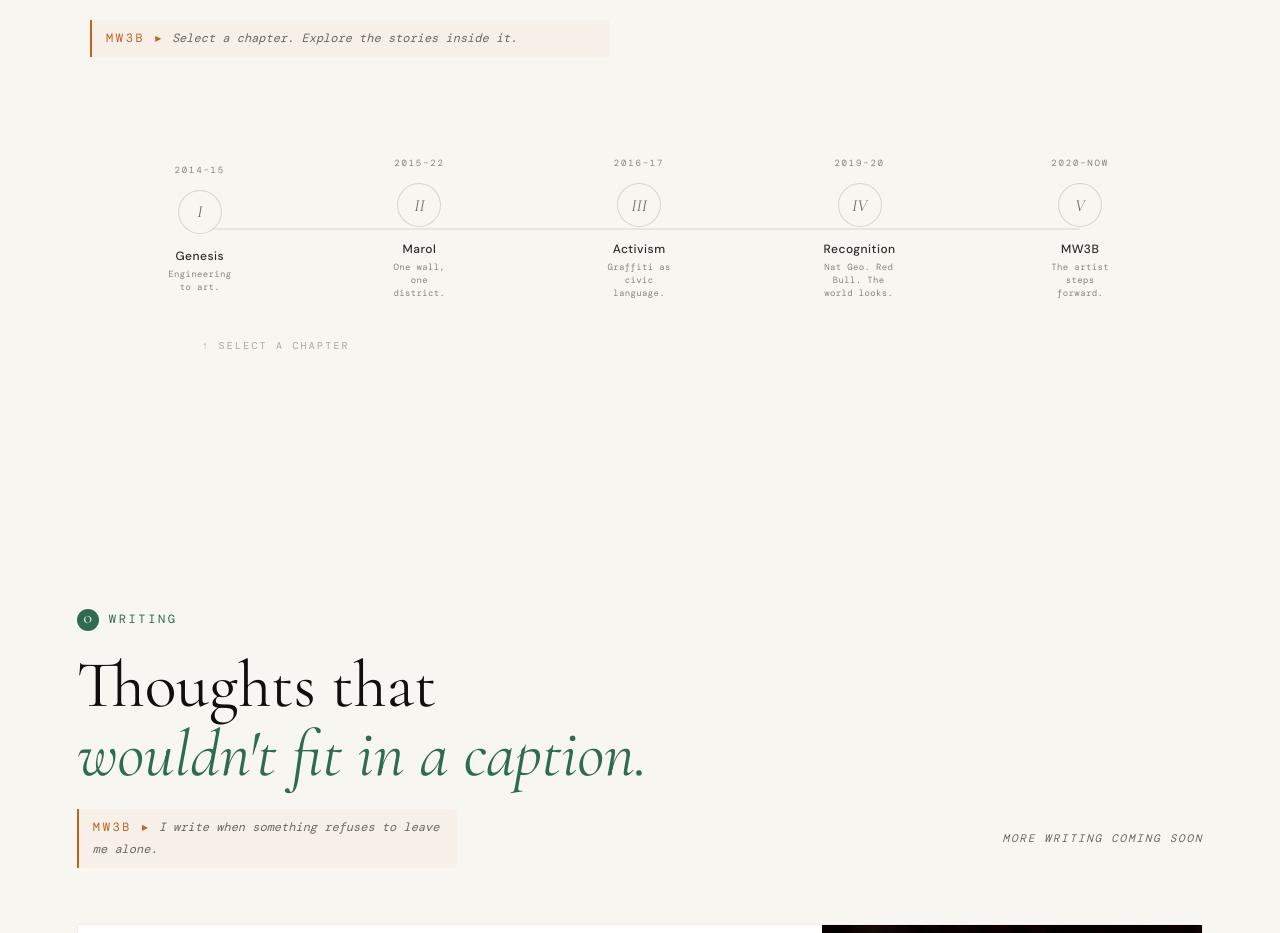
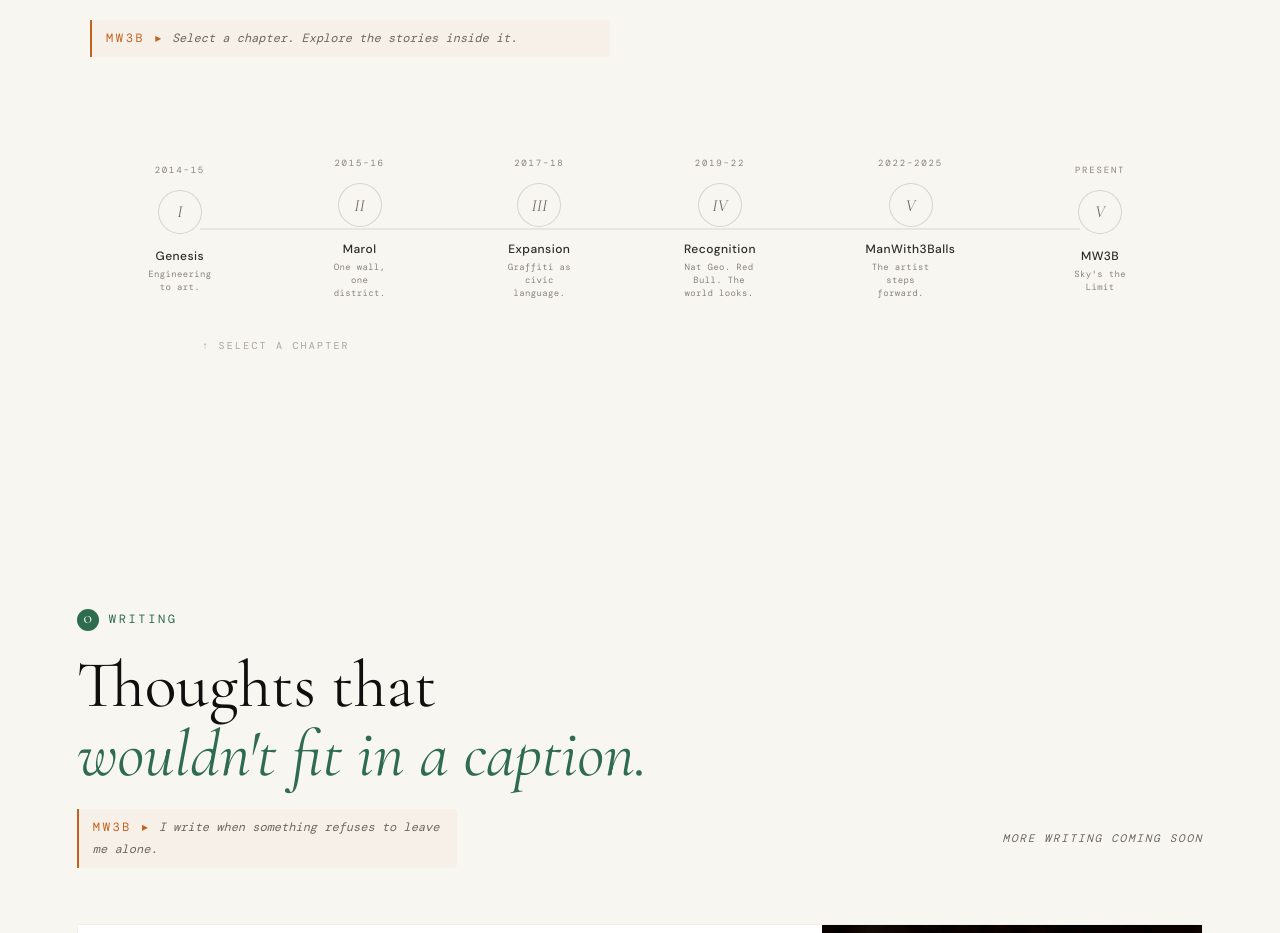
Before and after one commit to omkardhara/Website, a React (Create React App) app: page / in a window 1280 px wide. Shown: the part 6040-6973 px from the top of the page. Built offline with nearby package versions, Linux system fonts and the light colour scheme; a web font is replaced by a local one.

Commit message:
Update timeline entries with new labels and periods

```diff
--- a/src/components/Timeline/Timeline.jsx
+++ b/src/components/Timeline/Timeline.jsx
@@ -43,15 +43,15 @@ const CHAPTERS = [
     id:     "marol",
     roman:  "II",
     label:  "Marol",
-    period: "2015–22",
+    period: "2015–16",
     desc:   "One wall, one district.",
-    tags:   ["Origin", "Expansion", "Inflection", "Community"],
+    tags:   ["Origin", "Activism"],
   },
   {
-    id:     "activism",
+    id:     "expansion",
     roman:  "III",
-    label:  "Activism",
-    period: "2016–17",
+    label:  "Expansion",
+    period: "2017–18",
     desc:   "Graffiti as civic language.",
     tags:   ["Activism", "International"],
   },
@@ -59,17 +59,25 @@ const CHAPTERS = [
     id:     "recognition",
     roman:  "IV",
     label:  "Recognition",
-    period: "2019–20",
+    period: "2019–22",
     desc:   "Nat Geo. Red Bull. The world looks.",
-    tags:   ["Recognition"],
+    tags:   ["Inflection", "Recognition", "Reinvention", "Community"],
   },
   {
     id:     "mw3b",
     roman:  "V",
+    label:  "ManWith3Balls",
+    period: "2022–2025",
+    desc:   "The artist steps forward.",
+    tags:   ["Adventure", "Installation · Activism"],
+  },
+  {
+    id:     "Now",
+    roman:  "V",
     label:  "MW3B",
-    period: "2020–Now",
-    desc:   "The artist steps forward.",
-    tags:   ["Reinvention", "Adventure", "Installation · Activism", "Present"],
+    period: "Present",
+    desc:   "Sky's the Limit",
+    tags:   ["Present"],
   },
 ];
 
```
